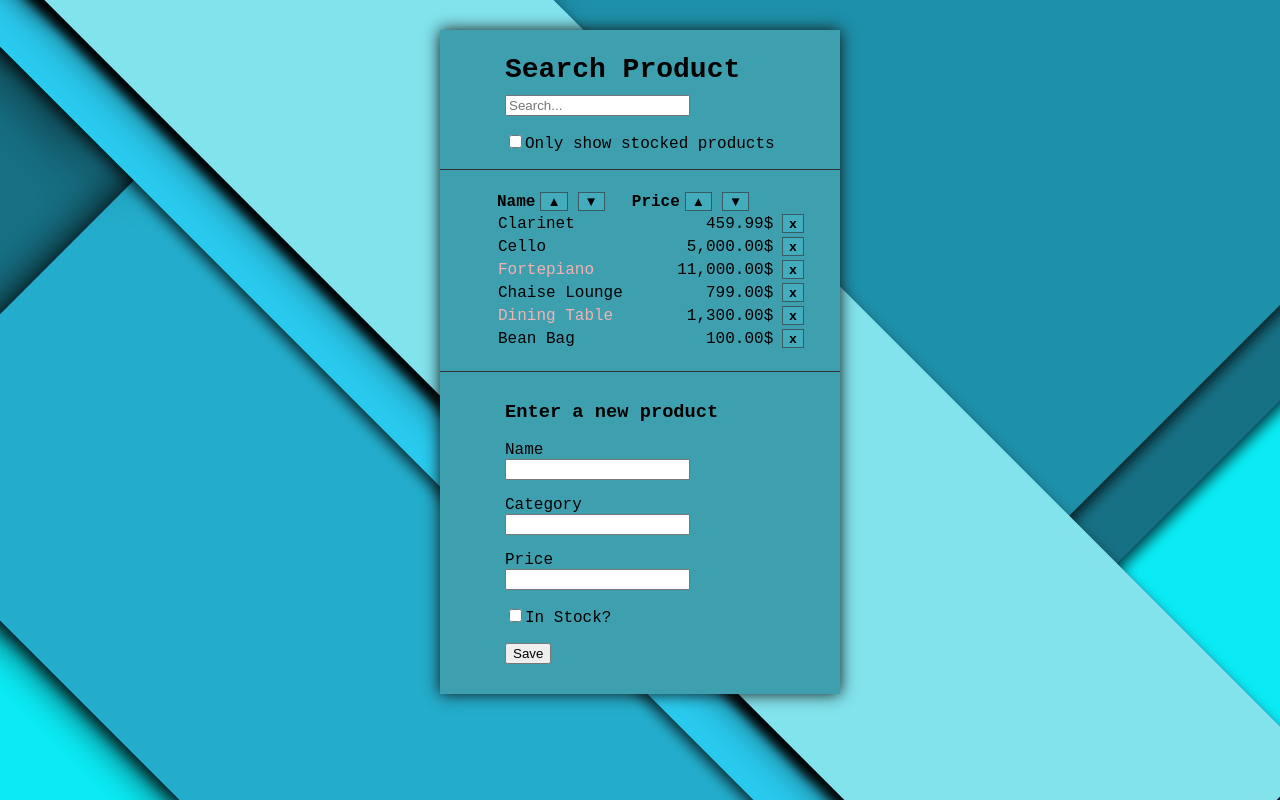
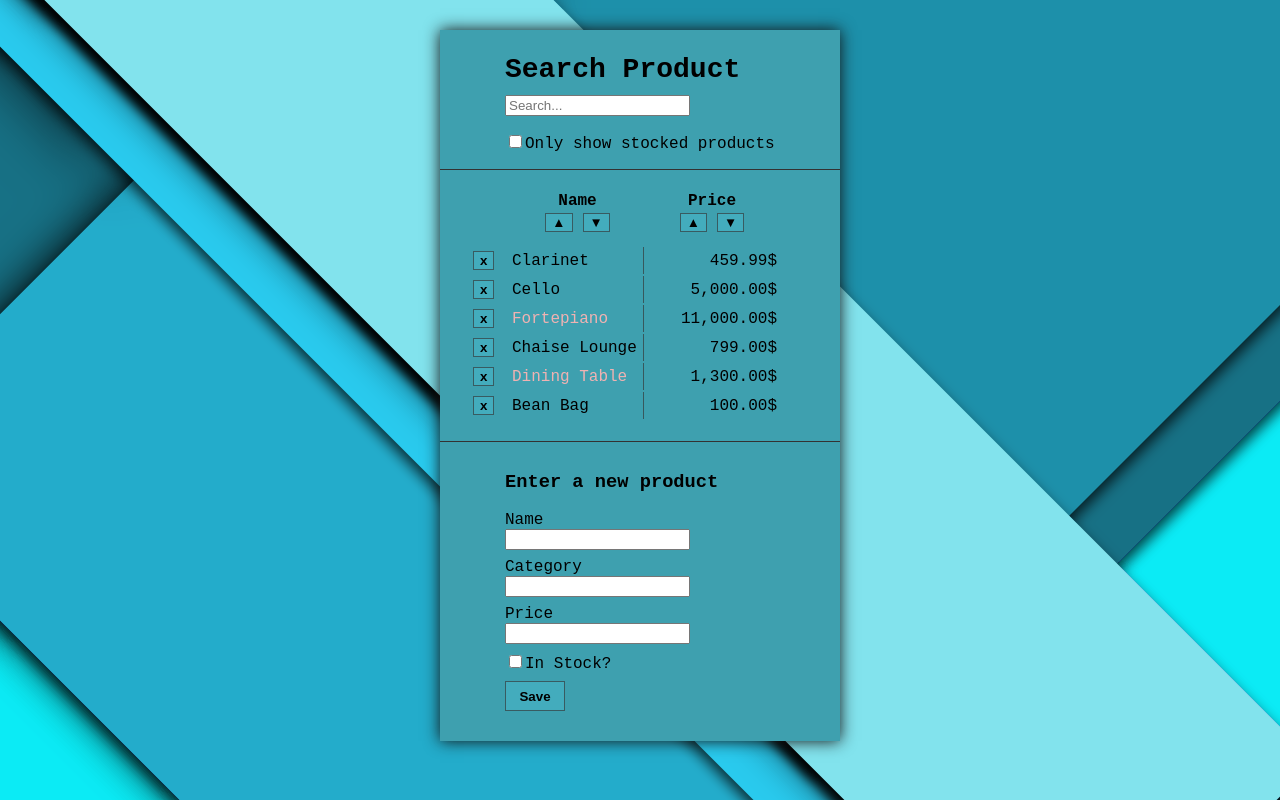
Before and after one commit to amelbougrine/Search-Products-React-App, a React (Create React App) app: page / in a window 1280 px wide. Built offline with nearby package versions, Linux system fonts and the light colour scheme; a web font is replaced by a local one.

Commit message:
Style 03

```diff
--- a/src/ProductForm.css
+++ b/src/ProductForm.css
@@ -1,6 +1,16 @@
 .secForm{
     padding: 10px 65px;
 }
-.secForm h3 {
-    color: #000000;
+.secForm p {
+    margin: 8px 0;
 }
+.button {
+    width: 60px;
+    height: 30px;
+    font-weight: bold;
+    background-color: #43acbd;
+    border: 1px solid #333232a8;
+}
+.button:hover {
+    background-color: #2e7883;
+}
--- a/src/ProductForm.js
+++ b/src/ProductForm.js
@@ -27,7 +27,7 @@ class ProductForm extends React.Component {
             In Stock?
           </label>
         </p>
-        <input type='submit' value='Save' />
+        <input className='button' type='submit' value='Save' />
       </form>
     );
   }
--- a/src/ProductRow.css
+++ b/src/ProductRow.css
@@ -1,3 +1,12 @@
 .productRow-out-of-stock {
     color: #f0b2b2;
 }
+.del {
+    width: 40px;
+}
+.name {
+    border-right: 1px solid #333232a8;
+}
+.price, .name {
+    width: 130px;
+}
--- a/src/ProductRow.js
+++ b/src/ProductRow.js
@@ -5,16 +5,16 @@ class ProductRow extends React.Component {
   render() {
     return (
       <tr>
-        <td>
+        <td className="del">
+          <button onClick={this.destroy} title='Delete'><b>x</b></button>
+        </td>
+        <td className='name'>
           <span className={this.props.product.stocked ? "" : "productRow-out-of-stock"}>
             {this.props.product.name}
           </span>
         </td>
-        <td dir="rtl">
+        <td dir="rtl" className='price'>
           {this.props.product.price}
-        </td>
-        <td>
-          <button onClick={this.destroy} ><b>x</b></button>
         </td>
       </tr>
     );
--- a/src/ProductTable.css
+++ b/src/ProductTable.css
@@ -1,5 +1,5 @@
 .table {
-    padding: 20px 0 20px 55px;
+    padding: 20px 0 20px 0px;
     border: 1px solid #333232;
     border-left: none;
     border-right: none;
--- a/src/ProductTable.js
+++ b/src/ProductTable.js
@@ -13,9 +13,10 @@ class ProductTable extends React.Component {
 
     return (
       <div className="table">
-        <table>
+        <table style={{margin: '0 auto 0 25px'}}>
           <thead>
             <tr>
+              <th></th>
               <ProductTableHeader column="Name"></ProductTableHeader>
               <ProductTableHeader column="Price"></ProductTableHeader>
             </tr>
--- a/src/ProductTableHeader.css
+++ b/src/ProductTableHeader.css
@@ -1,11 +1,11 @@
 button {
   background-color: #43acbd;
   border: 1px solid #333232a8;
-  margin: 0 5px;
+  margin: 3px 5px;
 }
 button:hover {
   background-color: #2e7883;
 }
 .heading {
-  padding: 0 20px 0 0;
+  padding: 0 0px 10px 0;
 }
--- a/src/ProductTableHeader.js
+++ b/src/ProductTableHeader.js
@@ -5,7 +5,7 @@ class ProductTableHeader extends React.Component {
   render() {
     return(
       <th className="heading">
-        {this.props.column}
+        {this.props.column}<br/>
         <button>&#x25B2;</button>
         <button>&#x25BC;</button>
       </th>
```
Also changed, not shown: src/Products.css (deleted).
